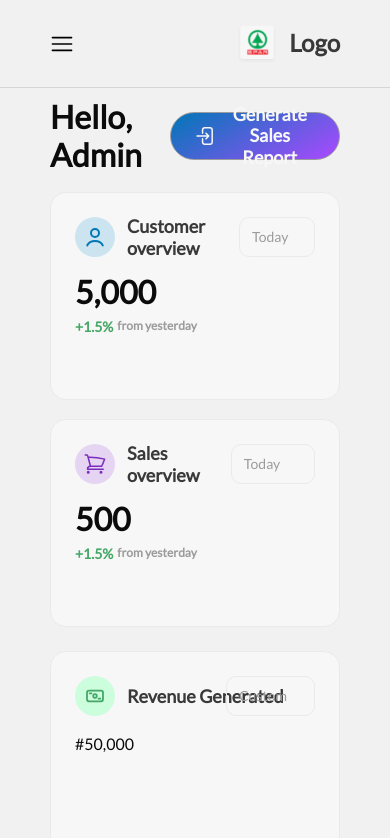
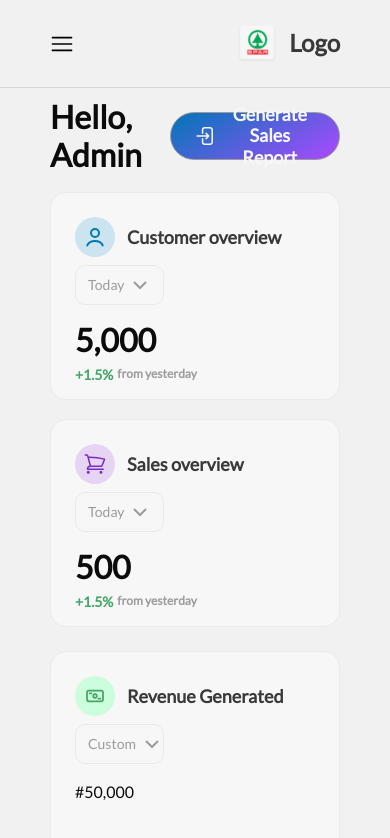
Before and after one commit to payeasy123/Store-Dashboard, a Next.js app: page / in a window 390 px wide. Shown: the top 838 px of the page. Built offline with nearby package versions, Linux system fonts and the light colour scheme.

Commit message:
feat: make dashboard view responsive

```diff
--- a/app/(dashboard)/page.tsx
+++ b/app/(dashboard)/page.tsx
@@ -1,10 +1,15 @@
 "use client";
 
 import { Button } from "@/components/custom-ui";
+import DropdownButton from "@/components/custom-ui/dropdownbutton";
 import { IMAGE_DIR } from "@/utils";
 import Image from "next/image";
 
 const Home = () => {
+    const handleOptionSelect = (option: string) => {
+        console.log("Selected Option:", option)
+    }
+
     return (
         <div className="w-full">
             <div className="flex justify-between h-[48px] w-full items-center mb-[32px]">
@@ -31,7 +36,7 @@ const Home = () => {
             </div>
             <div className="flex flex-wrap gap-[19px] mb-[24px] h[208px]">
                 <div className="border bg-neutral-50 border-[#EAEAEA] w-full h-[208px] md:h-[208px] md:w-[calc(50%-9.5px)] rounded-[16px] p-[24px]">
-                    <div className="flex justify-between mb-[16px]">
+                    <div className="flex justify-between mb-[16px] flex-wrap items-center">
                         <div className="h-[40px] flex gap-[12px] items-center">
                             <Image
                                 src={`${IMAGE_DIR}/profileIcon.svg`}
@@ -42,9 +47,11 @@ const Home = () => {
                             />
                             <p className="text-heading-8 text-gray-500">Customer overview</p>
                         </div>
-                        <div className="rounded-[10px] h-[40px] w-[89px] px-[12px] border border-gray-30 flex gap-[4px] items-center">
-                            <p className="text-body-7 text-gray-200">Today</p>
-
+                        <div>
+                            <DropdownButton
+                                initialLabel="Today"
+                                options={["Today", "This Week", "This Month"]}
+                            />
                         </div>
                     </div>
 
@@ -57,7 +64,7 @@ const Home = () => {
                     </div>
                 </div>
                 <div className="border bg-neutral-50 border-[#EAEAEA] w-full h-[208px] md:h-[208px] md:w-[calc(50%-9.5px)] rounded-[16px] p-[24px]">
-                    <div className="flex justify-between mb-[16px]">
+                    <div className="flex justify-between mb-[16px] flex-wrap items-center">
                         <div className="h-[40px] flex gap-[12px] items-center">
                             <Image
                                 src={`${IMAGE_DIR}/basketIcon.svg`}
@@ -68,9 +75,11 @@ const Home = () => {
                             />
                             <p className="text-heading-8 text-gray-500">Sales overview</p>
                         </div>
-                        <div className="rounded-[10px] h-[40px] w-[89px] px-[12px] border border-gray-30 flex gap-[4px] items-center">
-                            <p className="text-body-7 text-gray-200">Today</p>
-
+                        <div>
+                            <DropdownButton
+                                initialLabel="Today"
+                                options={["Today", "This Week", "This Month"]}
+                            />
                         </div>
                     </div>
 
@@ -83,12 +92,9 @@ const Home = () => {
                     </div>
                 </div>
             </div>
-            <div className="relative h-[544px] rounded-[16px] border bg-neutral-50 border-[#EAEAEA] p-[24px] mb-5">
-                <div className="absolute top-[24px] right-[24px] rounded-[10px] h-[40px] w-[89px] px-[12px] border border-gray-30 flex gap-[4px] items-center">
-                    <p className="text-body-7 text-gray-200">Custom</p>
-
-                </div>
-                <div className="h-[40px] flex gap-[12px] items-center mb-[16px]">
+            <div className="h-[544px] rounded-[16px] border bg-neutral-50 border-[#EAEAEA] p-[24px] mb-5">
+                <div className="flex justify-between mb-[16px] flex-wrap items-center">
+                    <div className="h-[40px] flex gap-[12px] items-center">
                         <Image
                             src={`${IMAGE_DIR}/cardIcon.svg`}
                             alt="Card Icon"
@@ -98,6 +104,14 @@ const Home = () => {
                         />
                         <p className="text-heading-8 text-gray-500">Revenue Generated</p>
                     </div>
+                    <div>
+                        <DropdownButton
+                            initialLabel="Custom"
+                            options={[""]}
+                        />
+                    </div>
+                </div>
+
                 <p className="text-gray-950 text-body-9">#50,000</p>
             </div>
         </div>
--- /dev/null
+++ b/components/custom-ui/dropdownbutton.tsx
@@ -0,0 +1,54 @@
+"use client";
+
+import Image from "next/image";
+import { useState } from "react";
+import { IMAGE_DIR } from "@/utils";
+
+interface DropdownButtonProps {
+    initialLabel: string;
+    options: string[];
+}
+
+const DropdownButton: React.FC<DropdownButtonProps> = ({ initialLabel, options }) => {
+    const [isOpen, setIsOpen] = useState(false);
+    const [selectedOption, setSelectedOption] = useState(initialLabel);
+
+    return (
+        <div className="relative">
+            <button
+                className="flex items-center justify-between w-[89px] md:w-auto px-[12px] h-[40px] gap-[4px] mt-2 border border-gray-30 rounded-[10px]"
+                onClick={() => setIsOpen((prev) => !prev)}
+                aria-expanded={isOpen}
+            >
+                <span className="text-body-7 text-gray-200">{selectedOption}</span>
+                <Image
+                    src={`${IMAGE_DIR}/Expand_down.svg`}
+                    alt="Expand icon"
+                    width={24}
+                    height={24}
+                    className={`transition-transform duration-200 ${isOpen ? "rotate-180" : ""}`}
+                />
+            </button>
+            {isOpen && (
+                <div className="absolute top-[48px] right-0 w-[150px] bg-white p-2 z-10 shadow-md rounded-md">
+                    <ul className="flex flex-col gap-2">
+                        {options.map((option) => (
+                            <li
+                                key={option}
+                                className="text-body-7 text-gray-900 cursor-pointer hover:bg-gray-100 px-3 py-1 rounded-md"
+                                onClick={() => {
+                                    setSelectedOption(option);
+                                    setIsOpen(false);
+                                }}
+                            >
+                                {option}
+                            </li>
+                        ))}
+                    </ul>
+                </div>
+            )}
+        </div>
+    );
+};
+
+export default DropdownButton;
```
Also changed, not shown: public/images/Expand_down.svg (added), 1 other file (tests, documents, lock files or other folders). Lines whose indentation alone changed are shown as unchanged.
